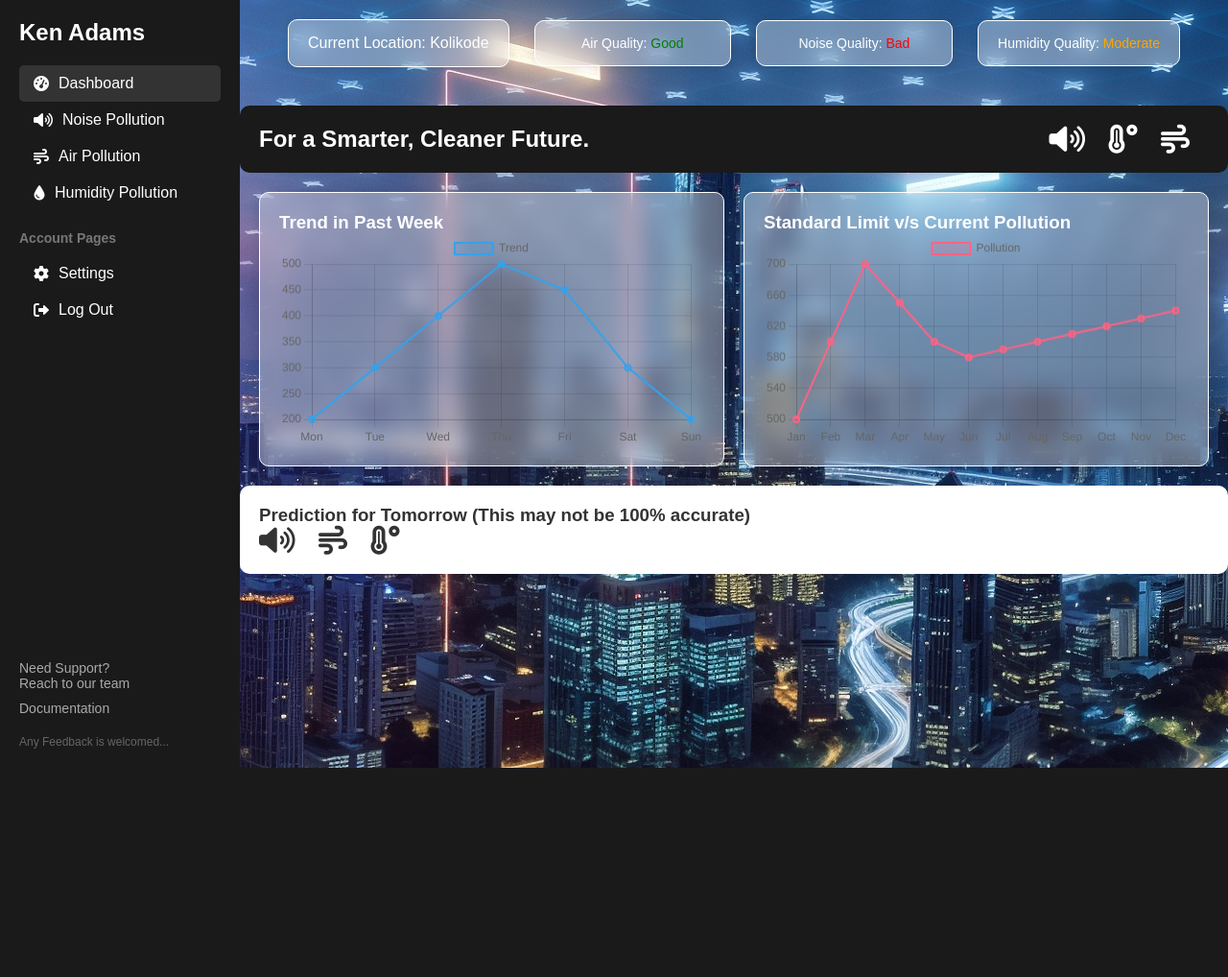
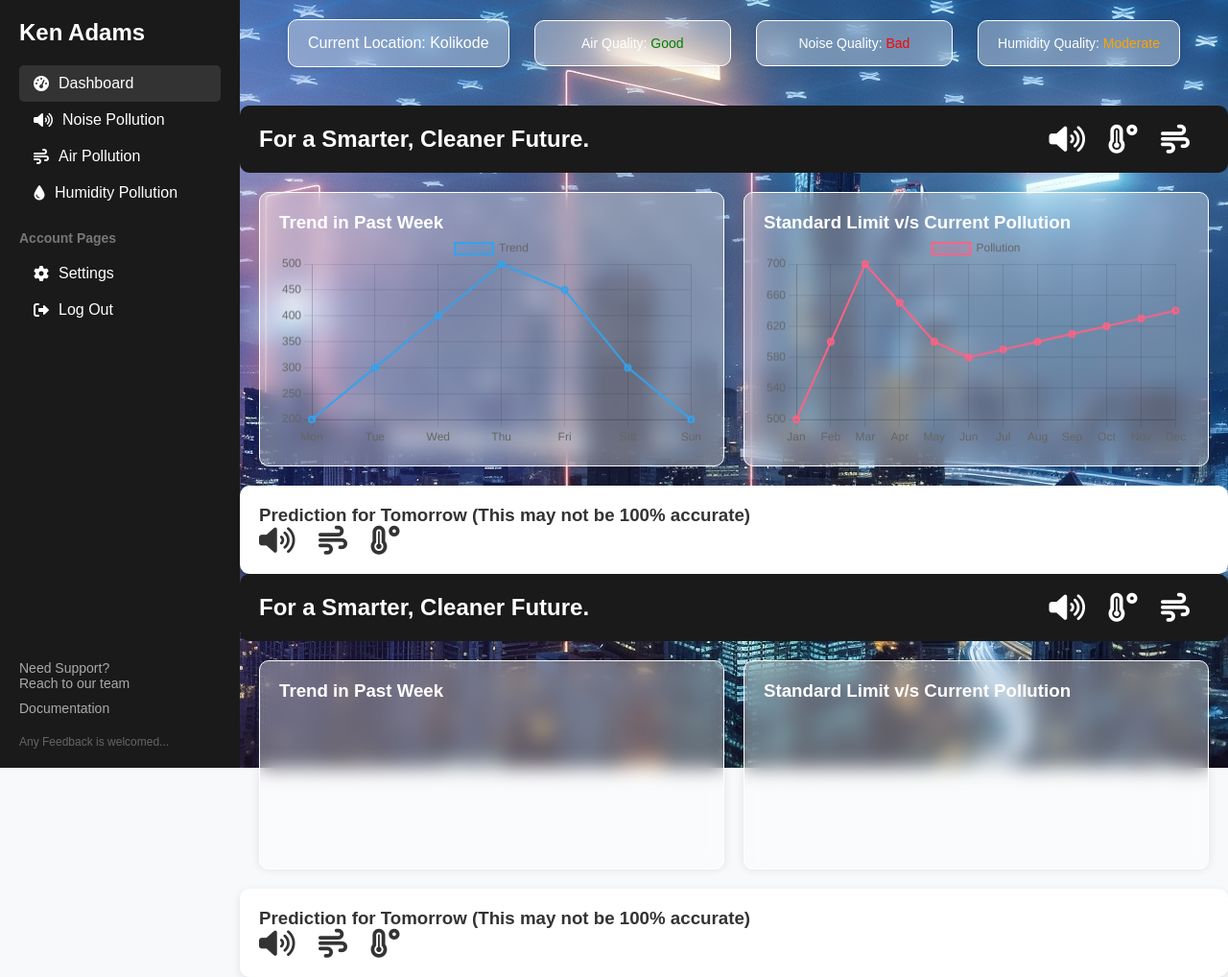
Before and after one commit to sreepadh32/nexus, a Flask app: template src/templates/dash.html in a window 1280 px wide. Shown: the whole page at 96% size. Before the commit the page ends 800 px from the top, so only its background shows below. Run offline with Flask 3, Linux system fonts and the light colour scheme; the template is opened without the code that fills it, so the values that code supplies are empty; parts of the project's set-up code (start-up, migrations or seed data) failed here and were passed over.

Commit message:
template generation

```diff
--- a/src/templates/base.html
+++ b/src/templates/base.html
@@ -3,8 +3,8 @@
 <head>
   <meta charset="UTF-8">
   <meta name="viewport" content="width=device-width, initial-scale=1.0">
-  <title>Dashboard</title>
-  <link rel="stylesheet" href="./static/styles.css">
+  <title>{% block title %}{% endblock %}</title>
+  <link rel="stylesheet" href="../static/styles.css">
   <link rel="stylesheet" href="https://cdnjs.cloudflare.com/ajax/libs/font-awesome/6.0.0-beta3/css/all.min.css">
 </head>
 <body>
@@ -15,12 +15,18 @@
         <h2>Ken Adams</h2>
       </div>
       <nav class="sidebar-menu">
-        <a href="#" class="menu-item active"><i class="fas fa-tachometer-alt"></i> Dashboard</a>
-        <a href="#" class="menu-item"><i class="fas fa-volume-up"></i> Noise Pollution</a>
-        <a href="#" class="menu-item"><i class="fas fa-wind"></i> Air Pollution</a>
-        <a href="#" class="menu-item"><i class="fas fa-tint"></i> Humidity Pollution</a>
+        <a href="dash.html" class="menu-item active"><i class="fas fa-tachometer-alt"></i> Dashboard</a>
+        <a href="map.html" class="menu-item"><i class="fas fa-volume-up"></i> Noise Pollution</a>
+        <a href="map.html" class="menu-item"><i class="fas fa-wind"></i> Air Pollution</a>
+        <a href="map.html" class="menu-item"><i class="fas fa-tint"></i> Humidity Pollution</a>
         <h3>Account Pages</h3>
-        <a href="#" class="menu-item"><i class="fas fa-cog"></i> Settings</a>
+        <a href="#" class="menu-item" id="settingsDropdown" role="button" data-toggle="dropdown" aria-haspopup="true" aria-expanded="false" ><i class="fas fa-cog"></i> Settings</a>
+        <!-- Settings dropdown menu -->
+
+    <div class="dropdown-menu " aria-labelledby="settingsDropdown">
+      <a class="dropdown-item menu-item" href="change-username.html">Change Username</a>
+      <a class="dropdown-item menu-item" href="change-password.html">Change Password</a>
+    </div>
         <a href="#" class="menu-item"><i class="fas fa-sign-out-alt"></i> Log Out</a>
       </nav>
       <div class="sidebar-footer">
@@ -32,18 +38,45 @@
 
     <!-- Main Content -->
     <main class="main-content">
-      <header class="header">
-        <div class="location headerbox">Current Location: Kolikode</div>
-        <div class="status headerbox">Air Quality: <span class="good">Good</span></div>
-        <div class="status headerbox">Noise Quality: <span class="bad">Bad</span></div>
-        <div class="status headerbox">Humidity Quality: <span class="moderate">Moderate</span></div>
+      <header class="header" style="position: relative;">
+        <div class="location headerbox glass">Current Location: Kolikode</div>
+        <div class="status headerbox glass">Air Quality: <span class="good">Good</span></div>
+        <div class="status headerbox glass">Noise Quality: <span class="bad">Bad</span></div>
+        <div class="status headerbox glass">Humidity Quality: <span class="moderate">Moderate</span></div>
       </header>
+      {% block mainsection %}{% endblock %}
       <section class="hero-section">
-        <!-- content here -->
+        <div class="hero-text">
+          <h1>For a Smarter, Cleaner Future.</h1>
+        </div>
+        <div class="hero-icons">
+          <i class="fas fa-volume-up"></i>
+          <i class="fas fa-temperature-high"></i>
+          <i class="fas fa-wind"></i>
+        </div>
+      </section>
+      <section class="charts">
+        <div class="chart trend glass">
+          <h3>Trend in Past Week</h3>
+          <canvas id="trendChart"></canvas>
+        </div>
+        <div class="chart limit glass ">
+          <h3>Standard Limit v/s Current Pollution</h3>
+          <canvas id="pollutionChart"></canvas>
+        </div>
+      </section>
+      <section class="prediction">
+        <h3>Prediction for Tomorrow (This may not be 100% accurate)</h3>
+        <div class="prediction-icons">
+          <i class="fas fa-volume-up"></i>
+          <i class="fas fa-wind"></i>
+          <i class="fas fa-temperature-high"></i>
+        </div>
       </section>
     </main>
   </div>
+  <!-- js -->
   <script src="https://cdn.jsdelivr.net/npm/chart.js"></script>
-  <script src="scripts.js"></script>
+  <script src="../static/scripts.js"></script>
 </body>
 </html>
--- a/src/templates/dash.html
+++ b/src/templates/dash.html
@@ -1,49 +1,7 @@
-<!DOCTYPE html>
-<html lang="en">
-<head>
-  <meta charset="UTF-8">
-  <meta name="viewport" content="width=device-width, initial-scale=1.0">
-  <title>Dashboard</title>
-  <link rel="stylesheet" href="../static/styles.css">
-  <link rel="stylesheet" href="https://cdnjs.cloudflare.com/ajax/libs/font-awesome/6.0.0-beta3/css/all.min.css">
-</head>
-<body>
-  <div class="dashboard-container">
-    <!-- Sidebar -->
-    <aside class="sidebar">
-      <div class="sidebar-header">
-        <h2>Ken Adams</h2>
-      </div>
-      <nav class="sidebar-menu">
-        <a href="dash.html" class="menu-item active"><i class="fas fa-tachometer-alt"></i> Dashboard</a>
-        <a href="map.html" class="menu-item"><i class="fas fa-volume-up"></i> Noise Pollution</a>
-        <a href="map.html" class="menu-item"><i class="fas fa-wind"></i> Air Pollution</a>
-        <a href="map.html" class="menu-item"><i class="fas fa-tint"></i> Humidity Pollution</a>
-        <h3>Account Pages</h3>
-        <a href="#" class="menu-item" id="settingsDropdown" role="button" data-toggle="dropdown" aria-haspopup="true" aria-expanded="false" ><i class="fas fa-cog"></i> Settings</a>
-        <!-- Settings dropdown menu -->
+{% extends "base.html" %}
 
-    <div class="dropdown-menu " aria-labelledby="settingsDropdown">
-      <a class="dropdown-item menu-item" href="change-username.html">Change Username</a>
-      <a class="dropdown-item menu-item" href="change-password.html">Change Password</a>
-    </div>
-        <a href="#" class="menu-item"><i class="fas fa-sign-out-alt"></i> Log Out</a>
-      </nav>
-      <div class="sidebar-footer">
-        <a href="#">Need Support? <br> Reach to our team</a>
-        <a href="#">Documentation</a>
-        <p>Any Feedback is welcomed...</p>
-      </div>
-    </aside>
-
-    <!-- Main Content -->
-    <main class="main-content">
-      <header class="header" style="position: relative;">
-        <div class="location headerbox glass">Current Location: Kolikode</div>
-        <div class="status headerbox glass">Air Quality: <span class="good">Good</span></div>
-        <div class="status headerbox glass">Noise Quality: <span class="bad">Bad</span></div>
-        <div class="status headerbox glass">Humidity Quality: <span class="moderate">Moderate</span></div>
-      </header>
+{% block title %} Dashboard {% endblock %}
+{% block mainsection %}
 <section class="hero-section">
   <div class="hero-text">
     <h1>For a Smarter, Cleaner Future.</h1>
@@ -72,9 +30,4 @@
     <i class="fas fa-temperature-high"></i>
   </div>
 </section>
-    </main>
-  </div>
-  <script src="https://cdn.jsdelivr.net/npm/chart.js"></script>
-  <script src="../static/scripts.js"></script>
-</body>
-</html>
+{% endblock %}
--- a/src/web.py
+++ b/src/web.py
@@ -11,8 +11,8 @@
 @task.route('/')
 def login():
     return render_template('login.html')
+
 @task.route('/logincheck', methods=['post'])
-
 def logincheck():
     user = request.form['email']
     psd = request.form['password']
@@ -24,6 +24,29 @@
     elif usertype=="admin":
          session['logid']=result[0]
          return render_template('dash.html')
+@app.route("/admin")
+def Admin():
+    return render_template("adminsettings.html")
 
+@app.route("/addUser", methods=["POST"])
+def add_user():
+    username = request.form["username"]
+    email = request.form["email"]
+    password = request.form["password"]
+    usertype = request.form["role"]
+
+    # Insert the user into the database
+    cmd.execute("INSERT INTO logintable (username, email, password, usertype) VALUES (%s, %s, %s, %s)", (username, email, password, usertype))
+    con.commit()
+    return "User added successfully!"
+@app.route("/deleteUser", methods=["POST"])
+def delete_user():
+    username = request.form["username"]
+
+    # Delete the user from the database
+    cmd.execute("DELETE FROM logintable WHERE username = %s", (username))
+    con.commit()
+
+    return "User deleted successfully!"
 
 task.run(debug=True)
```
Also changed, not shown: src/templates/usermg.html (+8 -1 lines). Lines whose indentation alone changed are shown as unchanged.
